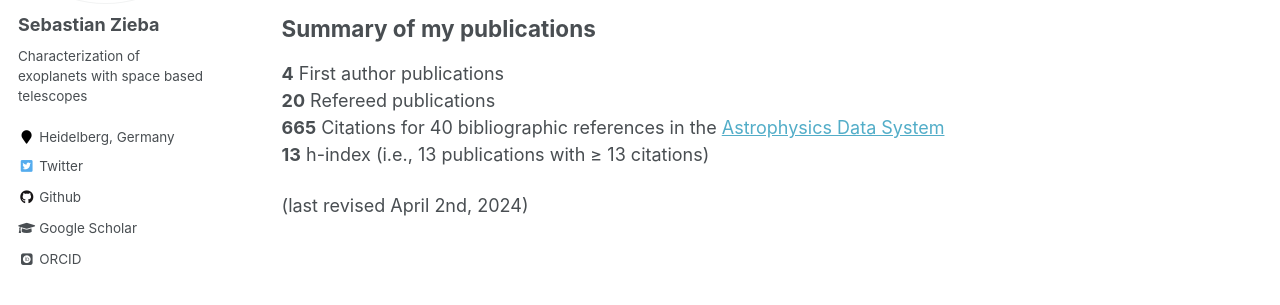
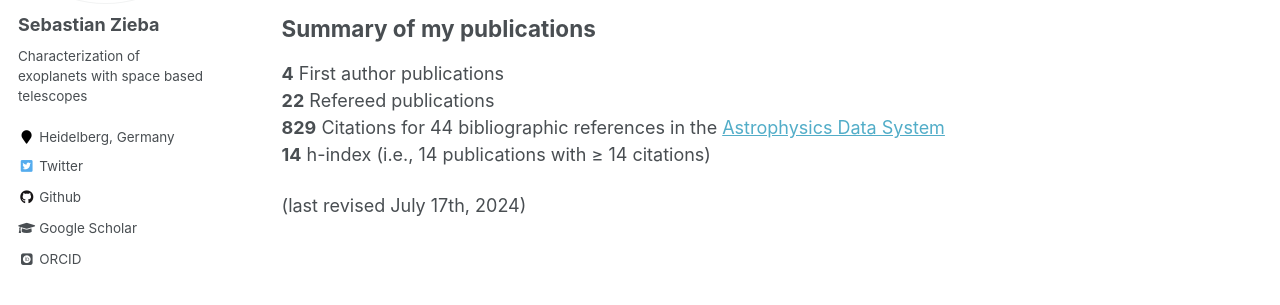
Before and after one commit to sebastian-zieba/sebastian-zieba.github.io, a Jekyll site: the page built from _pages/cv.md, in a window 1280 px wide. Shown: the part 248-553 px from the top of the page. Built offline with Jekyll 4.4.1, drawn with Linux system fonts in a browser that asks for light colours; some web fonts are replaced.

Commit message:
updated website july 17

```diff
--- a/_pages/cv.md
+++ b/_pages/cv.md
@@ -9,17 +9,17 @@
 
 {% include base_path %}
 
-[Click here to view my CV](https://sebastian-zieba.github.io/files/zieba_CV_April_02_2024.pdf)
+[Click here to view my CV](https://sebastian-zieba.github.io/files/zieba_CV_July_17_2024.pdf)
 [Click here to view my List of publications](https://sebastian-zieba.github.io/files/zieba_list_of_publications_April_02_2024.pdf)
 
 Summary of my publications
 --------------------------
 
 **4** First author publications
-**20** Refereed publications
-**665** Citations for 40 bibliographic references in the [Astrophysics Data System](
+**22** Refereed publications
+**829** Citations for 44 bibliographic references in the [Astrophysics Data System](
 https://ui.adsabs.harvard.edu/user/libraries/1ryuxALvQN2rWE-86p4lCQ)
-**13** h-index (i.e., 13 publications with ≥ 13 citations)
+**14** h-index (i.e., 14 publications with ≥ 14 citations)
 
 
-(last revised April 2nd, 2024)
+(last revised July 17th, 2024)
```
Also changed, not shown: _pages/about.md (+3 -3 lines), 1 other file.
